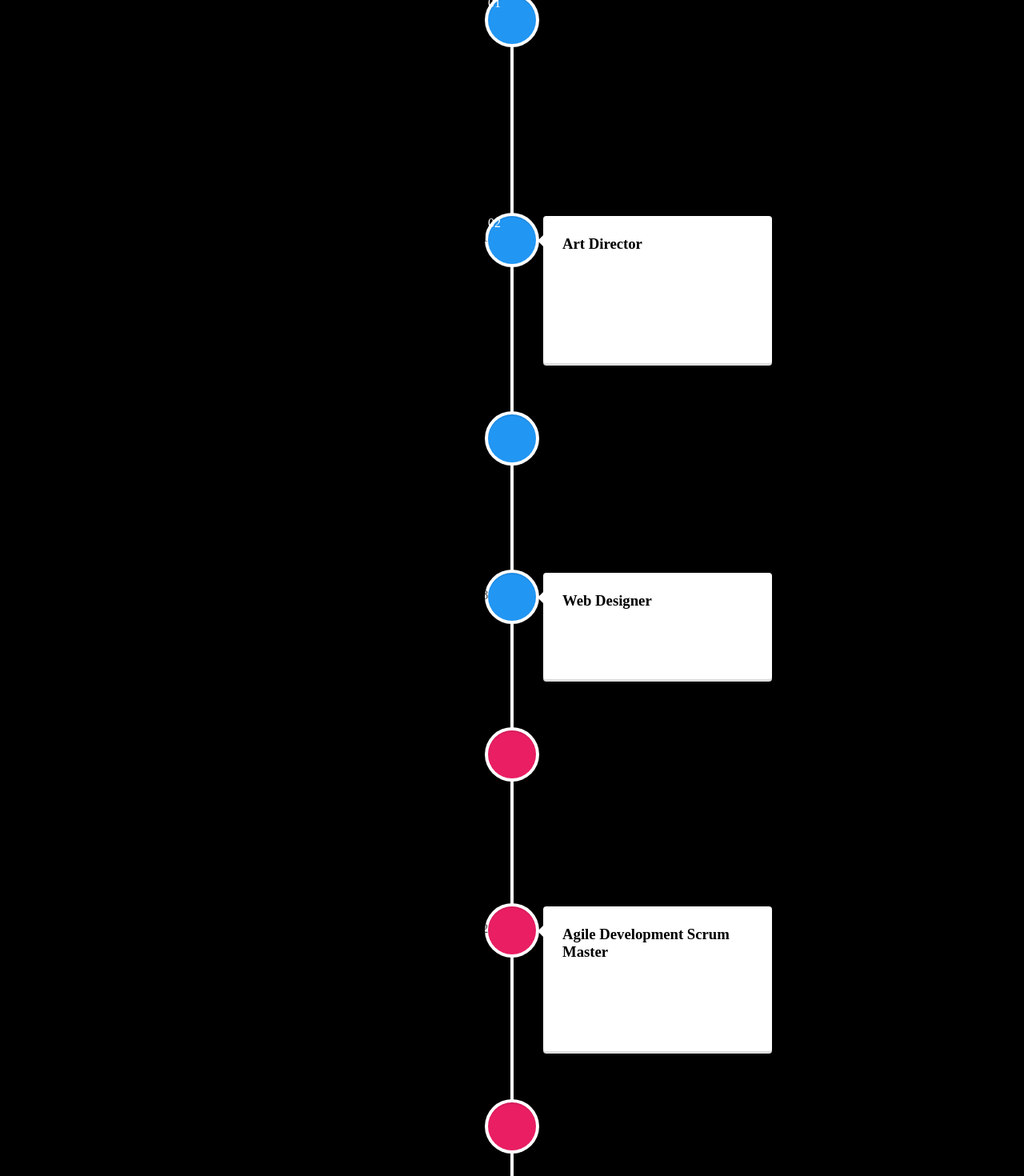
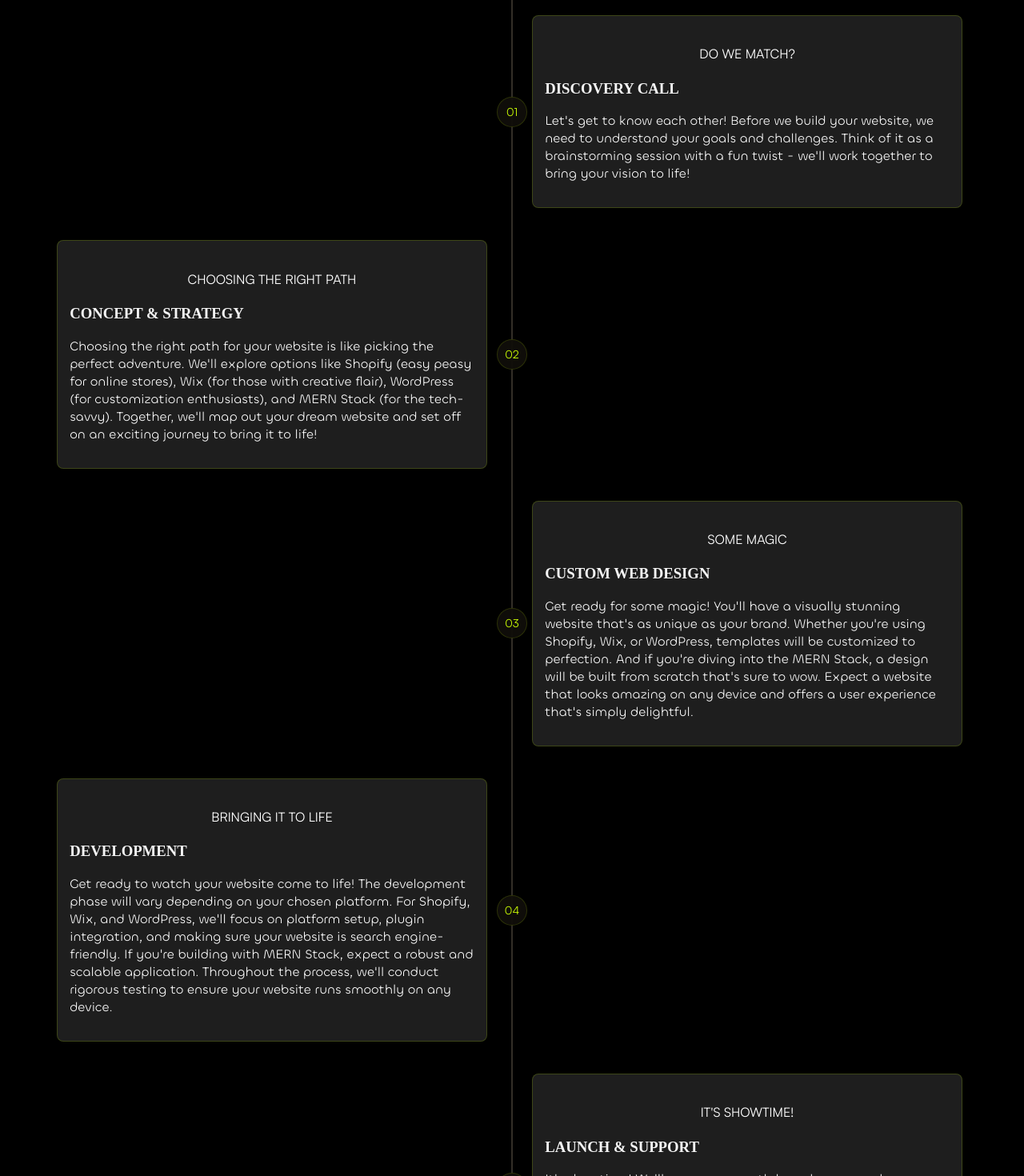
Before and after one commit to ankita007-coder/My-Portfolio, a React (Create React App) app: page / in a window 1280 px wide. Shown: the part 2360-3830 px from the top of the page at 80% size. Built offline with nearby package versions, Linux system fonts and the light colour scheme.

Commit message:
timeline added

```diff
--- a/package.json
+++ b/package.json
@@ -10,6 +10,7 @@
     "ajv-keywords": "^5.1.0",
     "aos": "^2.3.4",
     "bootstrap": "^5.3.3",
+    "mdb-react-ui-kit": "^9.0.0",
     "react": "^18.2.0",
     "react-dom": "^18.2.0",
     "react-icons": "^5.4.0",
--- a/src/assets/css/Home.css
+++ b/src/assets/css/Home.css
@@ -154,13 +154,15 @@ h2 {
     display: flex;
     flex-direction: column;
     align-items: center;
+    width: 100%;
 }
 
 .timeline .arrow-outline{
-    height: 28px;
-    width: 28px;
+    height: 24px;
+    width: 24px;
     display: flex;
     align-items: center;
     justify-content: center;
-    font-size: 24px;
+    font-size: 20px;
+    font-weight: 300;
 }
--- /dev/null
+++ b/src/assets/css/Timeline.css
@@ -0,0 +1,179 @@
+/* Timeline container */
+.timeline-container {
+  position: relative;
+  width: 100%;
+  margin: 0px auto 50px;
+  padding: 20px 0;
+}
+
+.timeline-item {
+  display: flex;
+  align-items: center;
+  margin: 20px 10px;
+  position: relative;
+}
+
+/* Vertical line in the center */
+.timeline-container::before {
+  content: "";
+  position: absolute;
+  top: 0;
+  left: 50%;
+  transform: translateX(-50%);
+  height: 100%;
+  width: 2px;
+  background-color: #dac5a72f; /* Accent color */
+  z-index: -1;
+}
+
+/* Timeline box styling */
+.timeline-box {
+  background-color: #dac5a752; /* Dark card */
+  border: 1px solid #c9fa052f;
+  color: #f5f5f5; /* Light text */
+  padding: 15px;
+  border-radius: 8px;
+  box-shadow: 0 4px 6px rgba(0, 0, 0, 0.2);
+  width: 45%;
+}
+
+.timeline-box.left {
+  margin-right: auto;
+  text-align: right;
+}
+
+.timeline-box.right {
+  margin-left: auto;
+  text-align: left;
+}
+
+/* Timeline number styling */
+.timeline-number {
+  position: absolute;
+  top: 50%;
+  left: 50%;
+  transform: translate(-50%, -50%);
+  background-color: #100e0af3;
+  border: 1px solid #c9fa0528;
+  color: var(--neongreen);
+  width: 32px;
+  height: 32px;
+  padding: 6px;
+  display: flex;
+  justify-content: center;
+  align-items: center;
+  font-size: 14px;
+  font-weight: bold;
+  border-radius: 50%;
+  z-index: 1;
+  font-family: 'Santoshi', sans-serif;
+}
+
+/* Responsive Design */
+@media screen and (max-width: 768px) {
+  .timeline-container::before {
+    left: 10%;
+  }
+
+  .timeline-box {
+    width: 80%;
+    text-align: left;
+  }
+
+  .timeline-box.left,
+  .timeline-box.right {
+    margin: 0 auto;
+  }
+
+  .timeline-number {
+    left: 10%;
+  }
+}
+
+/* Timeline container */
+.timeline-container {
+  position: relative;
+  width: 100%;
+  margin: 0px auto 50px;
+  padding: 20px 0;
+}
+
+/* Vertical line in the center */
+.timeline-container::before {
+  content: "";
+  position: absolute;
+  top: 0;
+  left: 50%;
+  transform: translateX(-50%);
+  height: 100%;
+  width: 2px;
+  background-color: #dac5a73b; /* Accent color */
+  z-index: -1;
+}
+
+/* Timeline item */
+.timeline-item {
+  display: block;
+  position: relative;
+  margin: 40px 0; /* Added margin for better spacing */
+}
+
+/* Timeline box styling */
+.timeline-box {
+  background-color: #1e1e1e; /* Dark card */
+  color: #f5f5f5; /* Light text */
+  padding: 15px;
+  border-radius: 8px;
+  box-shadow: 0 4px 6px rgba(0, 0, 0, 0.2);
+  width: 40%; /* Reduced width for more gap */
+}
+
+.timeline-box.left {
+  margin-left: 5%; /* Added gap between box and line */
+  text-align: left;
+}
+
+.timeline-box.right {
+  margin-left: 52%; /* Added gap between box and line */
+  text-align: left;
+}
+
+/* Timeline number styling */
+.timeline-number {
+  position: absolute;
+  top: 50%;
+  left: 50%;
+  transform: translate(-50%, -50%);
+  border:1px solid #c9fa0528;
+  color: var(--neongreen);
+  width: 24px;
+  height: 24px;
+  display: flex;
+  justify-content: center;
+  align-items: center;
+  font-size: 14px;
+  font-weight: bold;
+  border-radius: 50%;
+  z-index: 1;
+}
+
+/* Responsive Design */
+@media screen and (max-width: 768px) {
+  .timeline-container::before {
+    left: 10%;
+  }
+
+  .timeline-box {
+    width: auto;
+    text-align: left;
+  }
+
+  .timeline-box.left,
+  .timeline-box.right {
+    margin: 0 15%;
+  }
+
+  .timeline-number {
+    left: 10%;
+  }
+}
--- a/src/components/Timeline.jsx
+++ b/src/components/Timeline.jsx
@@ -1,103 +1,63 @@
-import React from "react";
-import { VerticalTimeline, VerticalTimelineElement }  from 'react-vertical-timeline-component';
-import 'react-vertical-timeline-component/style.min.css';
+import React, { useEffect } from "react";
+import "../assets/css/Timeline.css";
+import AOS from "aos";
+const timelineData = [
+  {
+    number: "01",
+    title: "DISCOVERY CALL",
+    subtitle: "DO WE MATCH?",
+    time: "2 HOURS",
+    description:
+      "Let's get to know each other! Before we build your website, we need to understand your goals and challenges. Think of it as a brainstorming session with a fun twist - we'll work together to bring your vision to life!",
+  },
+  {
+    number: "02",
+    title: "CONCEPT & STRATEGY",
+    subtitle: "CHOOSING THE RIGHT PATH",
+    time: "2 DAYS",
+    description:"Choosing the right path for your website is like picking the perfect adventure. We'll explore options like Shopify (easy peasy for online stores), Wix (for those with creative flair), WordPress (for customization enthusiasts), and MERN Stack (for the tech-savvy). Together, we'll map out your dream website and set off on an exciting journey to bring it to life!"
+  },
+  {
+    number: "03",
+    title: "CUSTOM WEB DESIGN",
+    subtitle: "SOME MAGIC",
+    time: "2 WEEKS",
+    description:"Get ready for some magic! You'll have a visually stunning website that's as unique as your brand. Whether you're using Shopify, Wix, or WordPress, templates will be customized to perfection. And if you're diving into the MERN Stack, a design will be built from scratch that's sure to wow. Expect a website that looks amazing on any device and offers a user experience that's simply delightful."
+  },
+  {
+    number: "04",
+    title: "DEVELOPMENT",
+    subtitle: "BRINGING IT TO LIFE",
+    time: "VARIABLE",
+    description:"Get ready to watch your website come to life! The development phase will vary depending on your chosen platform. For Shopify, Wix, and WordPress, we'll focus on platform setup, plugin integration, and making sure your website is search engine-friendly. If you're building with MERN Stack, expect a robust and scalable application. Throughout the process, we'll conduct rigorous testing to ensure your website runs smoothly on any device."
+    },
+  {
+    number: "05",
+    title: "LAUNCH & SUPPORT",
+    subtitle: "IT'S SHOWTIME!",
+    time: "1 WEEK",
+    description:
+"It's showtime! We'll ensure a smooth launch on your chosen platform, or hand over the reins to you for deployment. The excitement doesn't stop there! Depending on our contract, we'll be here for you with ongoing support, ready to help you update your website and add new features whenever your heart desires. Let's make your website a star!"
+ },
+];
 
 const Timeline = () => {
+    useEffect(() => {
+      AOS.init();
+    }, []);
   return (
-    <VerticalTimeline>
-      <VerticalTimelineElement
-        className="vertical-timeline-element--work"
-        contentStyle={{ background: "rgb(33, 150, 243)", color: "#fff" }}
-        contentArrowStyle={{ borderRight: "7px solid  rgb(33, 150, 243)" }}
-        date="2011 - present"
-        iconStyle={{ background: "rgb(33, 150, 243)", color: "#fff" }}
-        icon="01"
-      >
-        <h3 className="vertical-timeline-element-title">Creative Director</h3>
-        <h4 className="vertical-timeline-element-subtitle">Miami, FL</h4>
-        <p>
-          Creative Direction, User Experience, Visual Design, Project
-          Management, Team Leading
-        </p>
-      </VerticalTimelineElement>
-      <VerticalTimelineElement
-        className="vertical-timeline-element--work"
-        date="2010 - 2011"
-        iconStyle={{ background: "rgb(33, 150, 243)", color: "#fff" }}
-        icon="02"
-      >
-        <h3 className="vertical-timeline-element-title">Art Director</h3>
-        <h4 className="vertical-timeline-element-subtitle">
-          San Francisco, CA
-        </h4>
-        <p>
-          Creative Direction, User Experience, Visual Design, SEO, Online
-          Marketing
-        </p>
-      </VerticalTimelineElement>
-      <VerticalTimelineElement
-        className="vertical-timeline-element--work"
-        date="2008 - 2010"
-        iconStyle={{ background: "rgb(33, 150, 243)", color: "#fff" }}
-        icon=""
-      >
-        <h3 className="vertical-timeline-element-title">Web Designer</h3>
-        <h4 className="vertical-timeline-element-subtitle">Los Angeles, CA</h4>
-        <p>User Experience, Visual Design</p>
-      </VerticalTimelineElement>
-      <VerticalTimelineElement
-        className="vertical-timeline-element--work"
-        date="2006 - 2008"
-        iconStyle={{ background: "rgb(33, 150, 243)", color: "#fff" }}
-        icon=""
-      >
-        <h3 className="vertical-timeline-element-title">Web Designer</h3>
-        <h4 className="vertical-timeline-element-subtitle">
-          San Francisco, CA
-        </h4>
-        <p>User Experience, Visual Design</p>
-      </VerticalTimelineElement>
-      <VerticalTimelineElement
-        className="vertical-timeline-element--education"
-        date="April 2013"
-        iconStyle={{ background: "rgb(233, 30, 99)", color: "#fff" }}
-        icon=""
-      >
-        <h3 className="vertical-timeline-element-title">
-          Content Marketing for Web, Mobile and Social Media
-        </h3>
-        <h4 className="vertical-timeline-element-subtitle">Online Course</h4>
-        <p>Strategy, Social Media</p>
-      </VerticalTimelineElement>
-      <VerticalTimelineElement
-        className="vertical-timeline-element--education"
-        date="November 2012"
-        iconStyle={{ background: "rgb(233, 30, 99)", color: "#fff" }}
-        icon=""
-      >
-        <h3 className="vertical-timeline-element-title">
-          Agile Development Scrum Master
-        </h3>
-        <h4 className="vertical-timeline-element-subtitle">Certification</h4>
-        <p>Creative Direction, User Experience, Visual Design</p>
-      </VerticalTimelineElement>
-      <VerticalTimelineElement
-        className="vertical-timeline-element--education"
-        date="2002 - 2006"
-        iconStyle={{ background: "rgb(233, 30, 99)", color: "#fff" }}
-        icon=""
-      >
-        <h3 className="vertical-timeline-element-title">
-          Bachelor of Science in Interactive Digital Media Visual Imaging
-        </h3>
-        <h4 className="vertical-timeline-element-subtitle">Bachelor Degree</h4>
-        <p>Creative Direction, Visual Design</p>
-      </VerticalTimelineElement>
-      <VerticalTimelineElement
-        iconStyle={{ background: "rgb(16, 204, 82)", color: "#fff" }}
-        icon="01"
-      />
-    </VerticalTimeline>
+    <div className="timeline-container">
+      {timelineData.map((event, index) => (
+        <div key={index} className="timeline-item">
+          <div className={`timeline-box ${index % 2 === 0 ? "right" : "left"}`} data-aos={`${index % 2 === 0 ? "fade-left" : "fade-right"}`}>
+            <h4>{event.subtitle}</h4>
+            <h3>{event.title}</h3>
+            <p>{event.description}</p>
+          </div>
+          <div className="timeline-number">{event.number}</div>
+        </div>
+      ))}
+    </div>
   );
 };
 
--- a/src/index.css
+++ b/src/index.css
@@ -6,7 +6,7 @@
 
 body{
   background-color: black;
-
+overflow-x: hidden;
 }
 
 .link{
--- a/src/pages/Home.jsx
+++ b/src/pages/Home.jsx
@@ -118,8 +118,9 @@ const Home = () => {
 
         <div className="timeline">
             <div className="arrow-outline"><FaArrowDown/></div>
-            <Timeline/>
+
         </div>
+        <Timeline/>
       </section>
     </div>
   );
```
Also changed, not shown: 1 other file (tests, documents, lock files or other folders).
